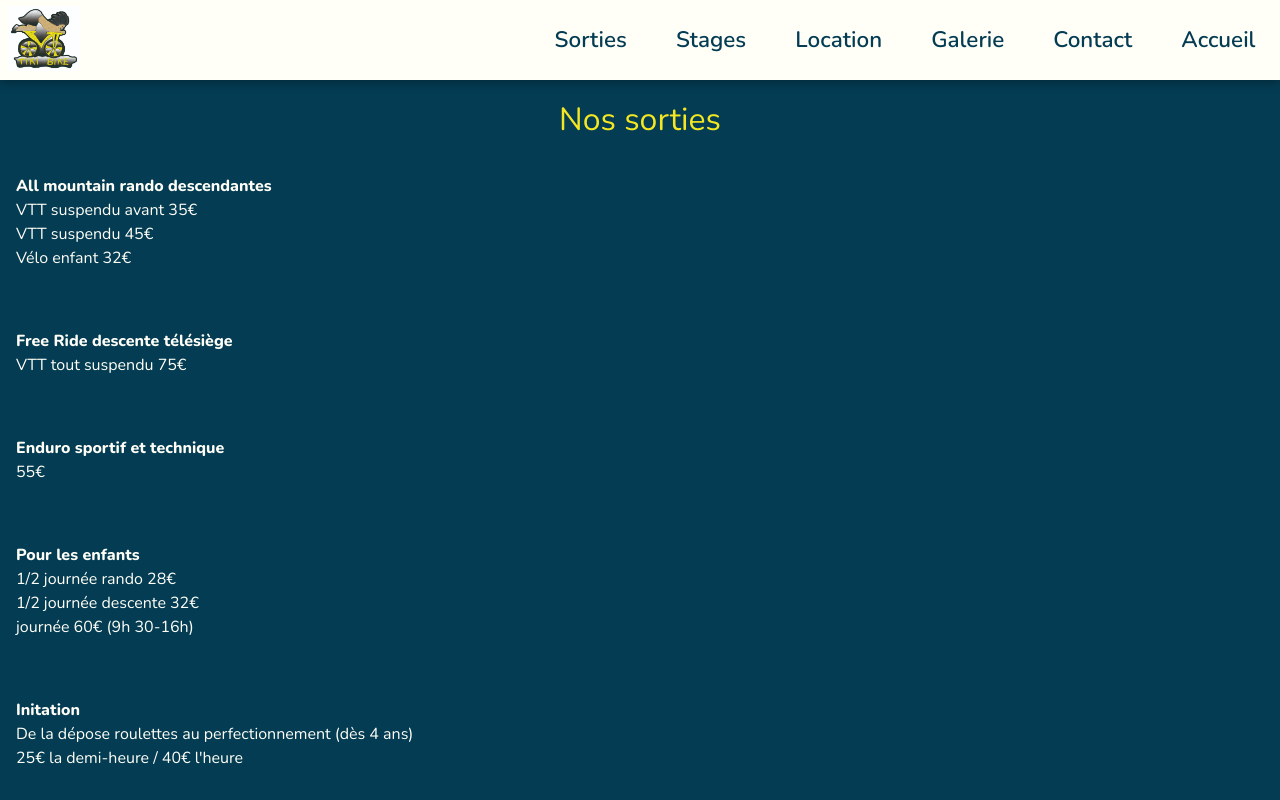
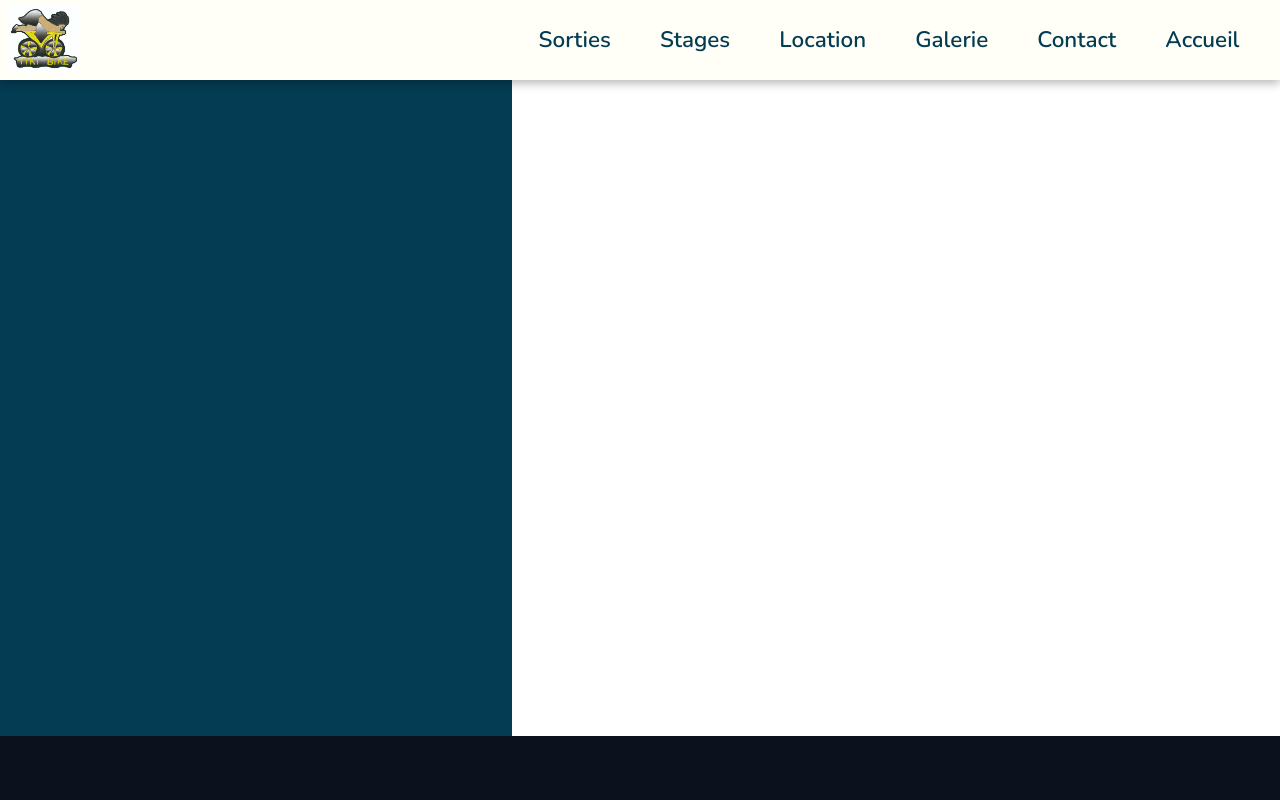
Before and after one commit to scorcuera/tikibike, a React (Create React App) app: page /sorties in a window 1280 px wide. Shown: the top 800 px of the page. Built offline with nearby package versions, Linux system fonts and the light colour scheme.

Commit message:
created grid for big devices for stages and sorties pages

```diff
--- a/src/layouts/MainNavigation.module.css
+++ b/src/layouts/MainNavigation.module.css
@@ -100,6 +100,7 @@ a:visited{
         flex-grow: 2;
         justify-content: space-around;
 
+
     }
 
     .navbar_pc_item{
@@ -107,6 +108,7 @@ a:visited{
         text-decoration: none;
         font-size: 1.2rem;
         font-weight: 600;
+        padding-right: 2rem;
     }
 
     .navbar_pc_item:hover{
--- a/src/pages/Sorties.js
+++ b/src/pages/Sorties.js
@@ -1,9 +1,24 @@
 import classes from "./Sorties.module.css"
+import { useMediaQuery } from "react-responsive";
 
 const Sorties = () => {
+  const isSmallDevice = useMediaQuery({
+    query: '(max-width: 767px)'
+  })
+  const isMediumDevice = useMediaQuery({
+    query : '(min-device-width: 768px)'
+  })
 
     return (
-      <div className={classes.big_container}>
+      <div>
+        {isSmallDevice ? <SmallDevice /> : <LargeDevice />}
+      </div>
+    );
+}
+
+const SmallDevice = () => {
+  return(
+    <div className={classes.big_container}>
         <div className={classes.container_1}>
           <div className={classes.section_title}>
             <h3>Nos sorties</h3>
@@ -69,7 +84,24 @@ const Sorties = () => {
           </div>
         </div>
       </div>
-    );
+  )
 }
 
+const LargeDevice = () => {
+  return(
+    <div className={classes.big_container_big_device}>
+      <div className={classes.section_container}>
+        <div className={classes.section_1}>
+
+        </div>
+        <div className={classes.section_2}>
+
+        </div>
+      </div>
+      <div className={classes.footer}>
+
+      </div>
+    </div>
+  )
+}
 export default Sorties
--- a/src/pages/Sorties.module.css
+++ b/src/pages/Sorties.module.css
@@ -3,6 +3,7 @@
     background-color: #043C53;
     height: auto;
     max-width: 100vw;
+
 }
 
 .container_1{
@@ -53,3 +54,39 @@
     display: flex;
     flex-direction:column;
 }
+
+
+
+/* classes for big devices */
+
+.big_container_big_device{
+    position: relative;
+    background-color: white;
+    height: auto;
+    max-width: 100vw;
+    height: 90vh;
+}
+
+.footer{
+    height: 8vh;
+    width: 100%;
+    background-color: #0B111D;
+    position: absolute;
+    bottom: 0%;
+}
+
+.section_container{
+    height: 100%;
+    width: 100%;
+    display: flex;
+}
+
+.section_1{
+    height: 100%;
+    width: 40%;
+    background-color: #043C53;
+}
+
+.section_2{
+
+}
--- a/src/pages/Stages.js
+++ b/src/pages/Stages.js
@@ -1,8 +1,22 @@
 import classes from "./Stages.module.css";
+import { useMediaQuery } from "react-responsive";
 
 const Stages = () => {
+  const isSmallDevice = useMediaQuery({
+    query: '(max-width: 767px)'
+  })
+  const isMediumDevice = useMediaQuery({
+    query : '(min-device-width: 768px)'
+  })
     return (
-      <div className={classes.big_container}>
+      <div>
+         {isSmallDevice ? <SmallDevice /> : <LargeDevice /> }
+      </div>
+    );
+}
+const SmallDevice = () => {
+  return(
+    <div className={classes.big_container}>
         <div className={classes.container_1}>
           <div className={classes.section_title}>
             <h3>Stages</h3>
@@ -24,7 +38,23 @@ const Stages = () => {
           </div>
         </div>
       </div>
-    );
+  )
 }
+const LargeDevice = () => {
+  return(
+    <div className={classes.big_container_big_device}>
+      <div className={classes.section_container}>
+        <div className={classes.section_1}>
 
+        </div>
+        <div className={classes.section_2}>
+
+        </div>
+      </div>
+      <div className={classes.footer}>
+
+      </div>
+    </div>
+  )
+}
 export default Stages
--- a/src/pages/Stages.module.css
+++ b/src/pages/Stages.module.css
@@ -45,3 +45,38 @@
     font-style: italic;
     color: #F3E622;
 }
+
+
+/* classes for big devices */
+
+.big_container_big_device{
+    position: relative;
+    background-color: white;
+    height: auto;
+    max-width: 100vw;
+    height: 90vh;
+}
+
+.footer{
+    height: 8vh;
+    width: 100%;
+    background-color: #0B111D;
+    position: absolute;
+    bottom: 0%;
+}
+
+.section_container{
+    height: 100%;
+    width: 100%;
+    display: flex;
+}
+
+.section_1{
+    height: 100%;
+    width: 40%;
+    background-color: #043C53;
+}
+
+.section_2{
+
+}
```
